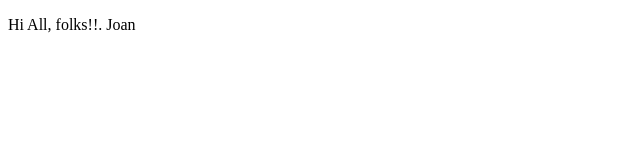
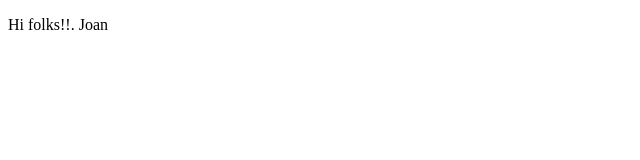
Before and after one commit to joaniznardo/M7Dockerfiles, a plain HTML site: page ubuntuM15apache/index.html in a window 1280 px wide. Shown: the full height of the page, 0-640 px from the left. Drawn offline with Linux system fonts and the light colour scheme.

Commit message:
finally...

```diff
--- a/ubuntuM15apache/index.html
+++ b/ubuntuM15apache/index.html
@@ -4,6 +4,6 @@
     <title>Salutacions!</title>
   </head>
   <body>
-    <p>Hi All, folks!!. Joan</p>
+    <p>Hi folks!!. Joan</p>
   </body>
 </html>
```
Also changed, not shown: 1 other file.
